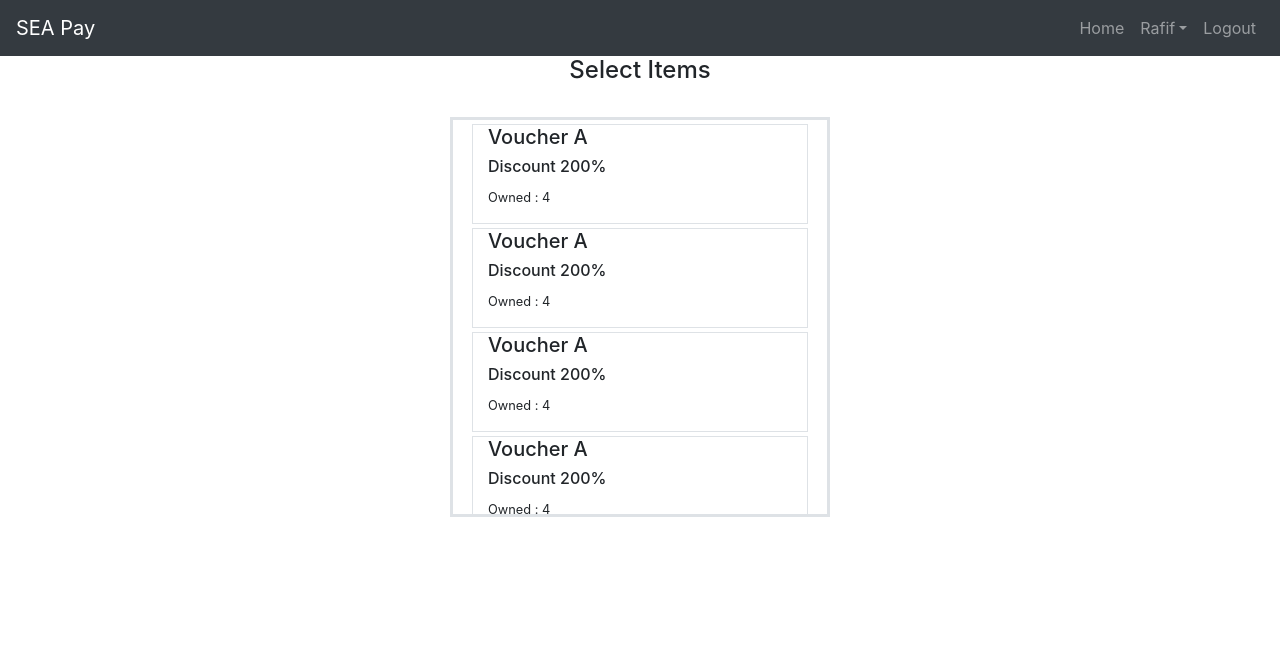
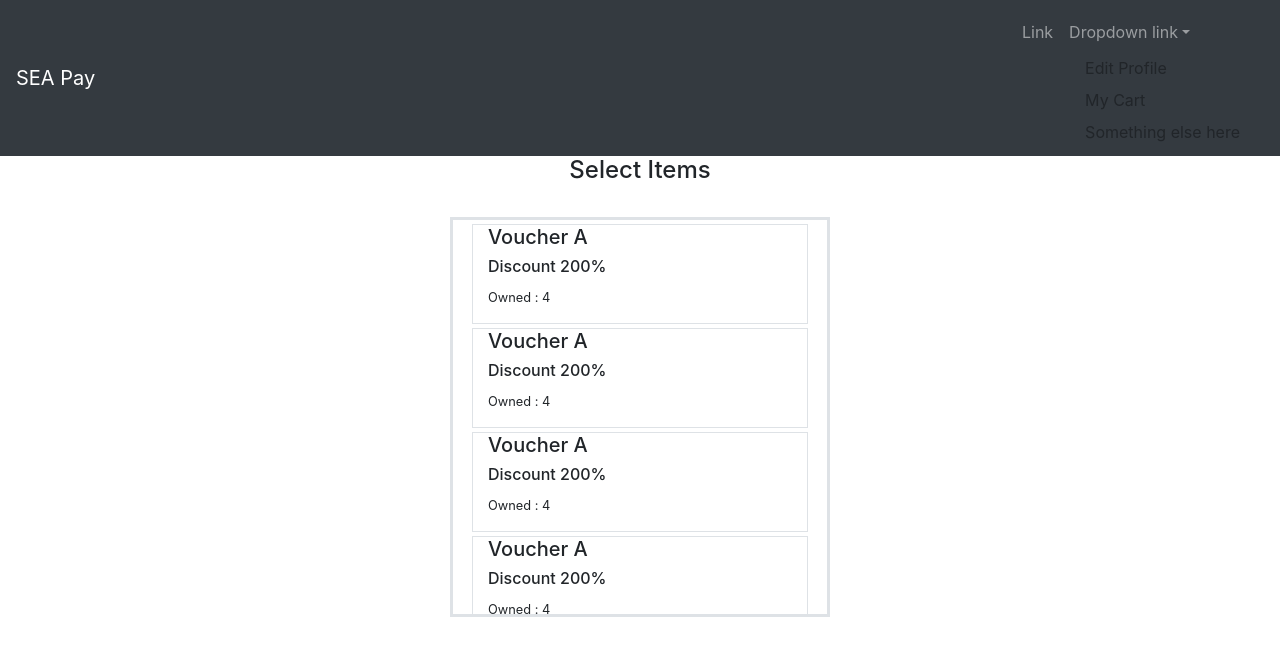
Before and after one commit to RafifEL/sea-pay-compfest-echo, a React (Create React App) app in the folder ui/: page / in a window 1280 px wide. Shown: the top 656 px of the page. Built offline with nearby package versions, Linux system fonts and the light colour scheme.

Commit message:
Removing Navbar react bootstrap component

```diff
--- a/ui/src/component/NavBar.js
+++ b/ui/src/component/NavBar.js
@@ -1,30 +1,59 @@
 import React, {Component} from 'react';
-
-import {Navbar, NavDropdown, Nav} from 'react-bootstrap'
 
 
 class NavBar extends Component{
     state = {
         login: "None"
     }
+
+    static setToLog = () => {
+        this.setState({
+            login: ""
+        });
+    }
+
+    checkState = () => {
+        if (this.state.login === "None"){
+            return {display: "none"}
+        }
+        else{
+            return {display: ""}
+        }
+    }
+
     render(){
         return (
-            <Navbar collapseOnSelect expand="lg" bg="dark" variant="dark">
-                <Navbar.Brand href="#home">SEA Pay</Navbar.Brand>
-                <Navbar.Toggle aria-controls="responsive-navbar-nav" />
-                <Navbar.Collapse id="responsive-navbar-nav">
-                    <Nav className="ml-auto">
-                        <Nav.Link href="#features">Home</Nav.Link>
-                        <Nav.Link href="#pricing" style={{display:"none"}}>Pricing</Nav.Link>
-                        <NavDropdown title="Rafif" id="collasible-nav-dropdown">
-                            <NavDropdown.Item href="#action/3.1">Edit Profile</NavDropdown.Item>
-                            <NavDropdown.Item href="#action/3.2" style={{display:"none"}}>My Cart</NavDropdown.Item>
-                            <NavDropdown.Item href="#action/3.3">Logout</NavDropdown.Item>
-                        </NavDropdown>
-                        <Nav.Link href="#features">Logout</Nav.Link>
-                    </Nav>
-                </Navbar.Collapse>
-            </Navbar>
+            <nav className="navbar navbar-expand navbar-dark bg-dark">
+                <a className="navbar-brand" href="#">SEA Pay</a>
+                {/* <form className="form-inline">
+                    <div className = "navbar-nav mr-4">
+                        <a className="nav-link " href="#">Home</a>
+                    </div>
+                    <div className = "navbar-nav mr-4">
+                        <a className="nav-link " href="#">Profile</a>
+                    </div>
+                </form> */}
+                <div className="navbar-collapse collapse">
+                    <ul className="navbar-nav pt-1 ml-auto">
+                        <li className="nav-item">
+                            <a className="nav-link" href="#"></a>
+                        </li>
+                        <li className="nav-item">
+                            <a className="nav-link" href="#">Link</a>
+                        </li>
+                        <li className="nav-item dropdown ml-auto">
+                            <a className="nav-link dropdown-toggle" href="#" id="navbarDropdownMenuLink" role="button" data-toggle="dropdown" aria-haspopup="true" aria-expanded="false">
+                            Dropdown link
+                            </a>
+                            <div className="" aria-labelledby="navbarDropdownMenuLink">
+                                <a className="dropdown-item" href="#">Edit Profile</a>
+                                <a className="dropdown-item" href="#">My Cart</a>
+                                <a className="dropdown-item" href="#">Something else here</a>
+                            </div>
+                        </li>
+                    </ul>
+                </div>
+            </nav>
         );
     }
 }
```
